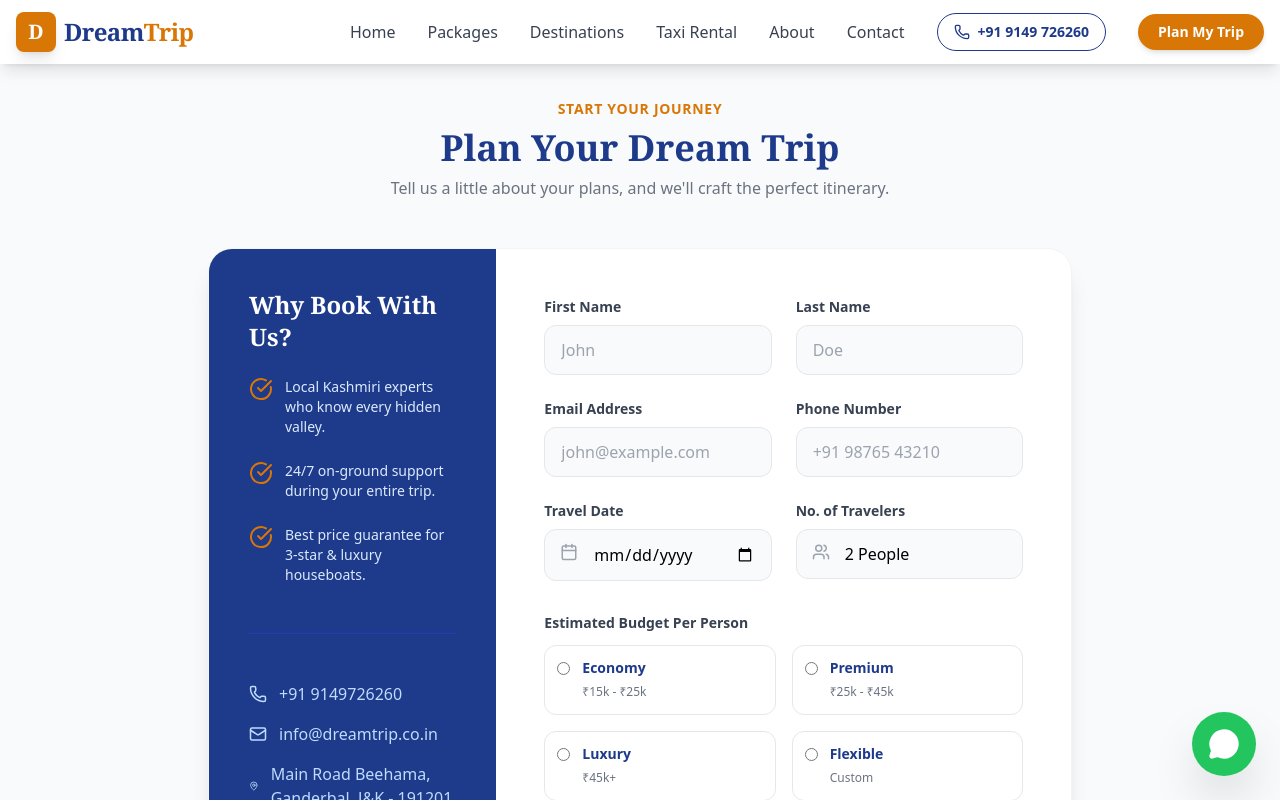
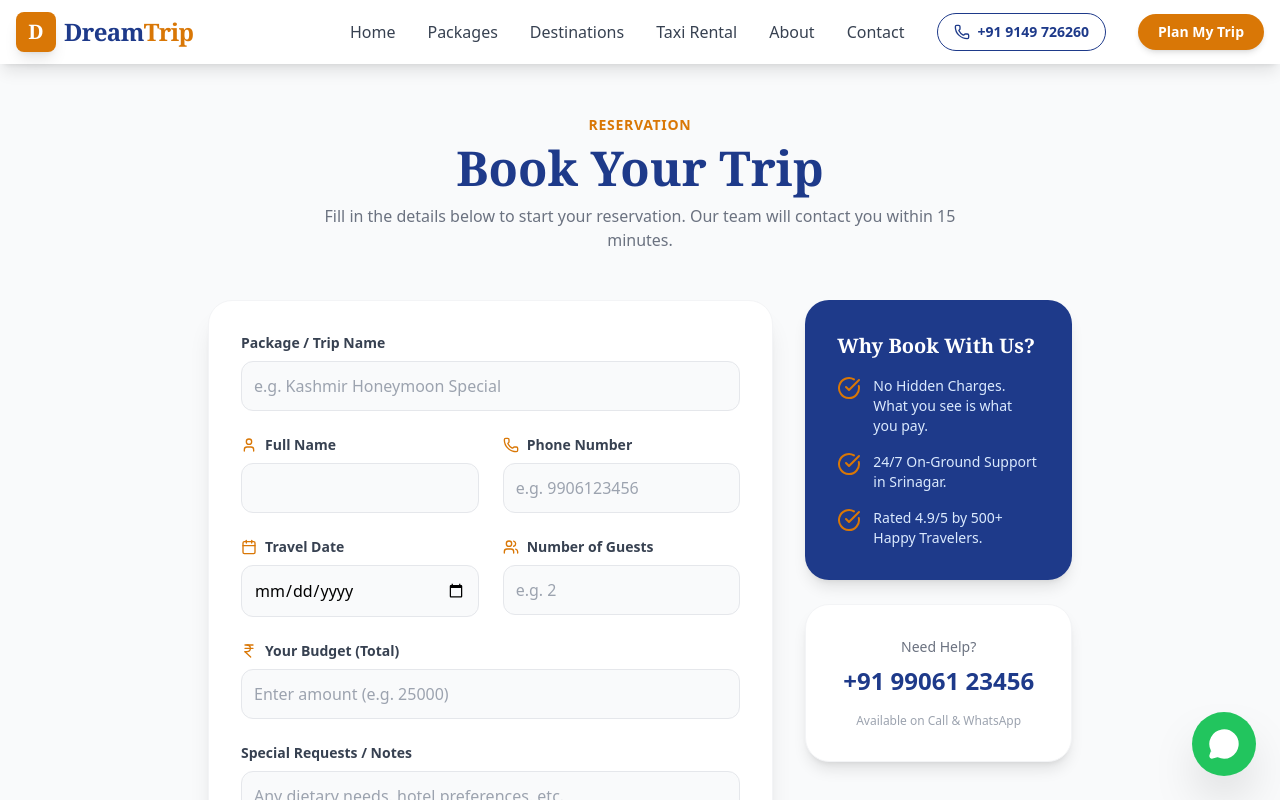
Before and after one commit to Lone-Suhail/DREAM-TRIP, a Next.js app: page /book in a window 1280 px wide. Shown: the top 800 px of the page. Built offline with nearby package versions, Linux system fonts and the light colour scheme; a web font is replaced by a local one.

Commit message:
Fixed booking page form budget and date logic

```diff
--- a/app/book/page.tsx
+++ b/app/book/page.tsx
@@ -1,157 +1,224 @@
-import React, { Suspense } from 'react';
-import { Mail, Phone, MapPin, Calendar, Users, CheckCircle } from 'lucide-react';
+'use client';
 
-export default function Book() {
+import React, { useState, useEffect, Suspense } from 'react';
+import { useSearchParams } from 'next/navigation';
+import { Calendar, User, Phone, Users, CheckCircle, ArrowRight, IndianRupee } from 'lucide-react';
+
+// We need this wrapper component to handle the Search Params safely
+function BookingForm() {
+  const searchParams = useSearchParams();
+
+  // Get Today's Date to block past dates
+  const today = new Date().toISOString().split("T")[0];
+
+  const [formData, setFormData] = useState({
+    name: '',
+    phone: '',
+    date: '',
+    guests: '',
+    // If they came from a link like /book?package=Honeymoon, pre-fill it
+    packageName: searchParams.get('package') || '',
+    // If they came from a link like /book?budget=Economy, pre-fill it
+    budget: searchParams.get('budget') || '',
+    message: ''
+  });
+
+  const handleChange = (e: React.ChangeEvent<HTMLInputElement | HTMLTextAreaElement>) => {
+    setFormData({ ...formData, [e.target.name]: e.target.value });
+  };
+
+  const handleSubmit = (e: React.FormEvent) => {
+    e.preventDefault();
+
+    // VALIDATION
+    if (!formData.name || !formData.phone || !formData.date) {
+      alert("Please fill in Name, Phone, and Travel Date.");
+      return;
+    }
+
+    // WHATSAPP MESSAGE GENERATION
+    const phoneNumber = "919906123456"; // YOUR NUMBER
+
+    const text = `*New Booking Request* 🏔️%0A%0A` +
+      `📦 *Package:* ${formData.packageName || "Not Specified"}%0A` +
+      `👤 *Name:* ${formData.name}%0A` +
+      `📞 *Phone:* ${formData.phone}%0A` +
+      `📅 *Date:* ${formData.date}%0A` +
+      `👥 *Guests:* ${formData.guests}%0A` +
+      `💰 *Budget:* ₹${formData.budget}%0A` +
+      `📝 *Note:* ${formData.message}`;
+
+    window.open(`https://wa.me/${phoneNumber}?text=${text}`, '_blank');
+  };
+
   return (
-    <Suspense fallback={<div>Loading...</div>}>
-      <BookingForm />
-    </Suspense>
+    <form onSubmit={handleSubmit} className="space-y-6">
+
+      {/* Package Name (Auto-filled but editable) */}
+      <div>
+        <label className="block text-sm font-bold text-gray-700 mb-2">Package / Trip Name</label>
+        <input
+          type="text"
+          name="packageName"
+          value={formData.packageName}
+          onChange={handleChange}
+          placeholder="e.g. Kashmir Honeymoon Special"
+          className="w-full p-3 bg-gray-50 rounded-xl border border-gray-200 focus:outline-none focus:border-[#1E3A8A] font-medium"
+        />
+      </div>
+
+      <div className="grid grid-cols-1 md:grid-cols-2 gap-6">
+        <div>
+          <label className="block text-sm font-bold text-gray-700 mb-2 flex items-center gap-2">
+             <User size={16} className="text-[#D97706]" /> Full Name
+          </label>
+          <input
+            type="text"
+            name="name"
+            value={formData.name}
+            onChange={handleChange}
+            className="w-full p-3 bg-gray-50 rounded-xl border border-gray-200 focus:outline-none focus:border-[#1E3A8A]"
+            required
+          />
+        </div>
+        <div>
+          <label className="block text-sm font-bold text-gray-700 mb-2 flex items-center gap-2">
+             <Phone size={16} className="text-[#D97706]" /> Phone Number
+          </label>
+          <input
+            type="tel"
+            name="phone"
+            value={formData.phone}
+            onChange={handleChange}
+            placeholder="e.g. 9906123456"
+            className="w-full p-3 bg-gray-50 rounded-xl border border-gray-200 focus:outline-none focus:border-[#1E3A8A]"
+            required
+          />
+        </div>
+      </div>
+
+      <div className="grid grid-cols-1 md:grid-cols-2 gap-6">
+        <div>
+          <label className="block text-sm font-bold text-gray-700 mb-2 flex items-center gap-2">
+             <Calendar size={16} className="text-[#D97706]" /> Travel Date
+          </label>
+          <input
+            type="date"
+            name="date"
+            min={today} // BLOCKS PAST DATES
+            value={formData.date}
+            onChange={handleChange}
+            className="w-full p-3 bg-gray-50 rounded-xl border border-gray-200 focus:outline-none focus:border-[#1E3A8A]"
+            required
+          />
+        </div>
+        <div>
+          <label className="block text-sm font-bold text-gray-700 mb-2 flex items-center gap-2">
+             <Users size={16} className="text-[#D97706]" /> Number of Guests
+          </label>
+          <input
+            type="number"
+            name="guests"
+            value={formData.guests}
+            onChange={handleChange}
+            placeholder="e.g. 2"
+            className="w-full p-3 bg-gray-50 rounded-xl border border-gray-200 focus:outline-none focus:border-[#1E3A8A]"
+          />
+        </div>
+      </div>
+
+      {/* MANUAL BUDGET INPUT */}
+      <div>
+        <label className="block text-sm font-bold text-gray-700 mb-2 flex items-center gap-2">
+           <IndianRupee size={16} className="text-[#D97706]" /> Your Budget (Total)
+        </label>
+        <input
+          type="number"
+          name="budget"
+          value={formData.budget}
+          onChange={handleChange}
+          placeholder="Enter amount (e.g. 25000)"
+          className="w-full p-3 bg-gray-50 rounded-xl border border-gray-200 focus:outline-none focus:border-[#1E3A8A]"
+        />
+      </div>
+
+      <div>
+        <label className="block text-sm font-bold text-gray-700 mb-2">Special Requests / Notes</label>
+        <textarea
+          name="message"
+          rows={3}
+          value={formData.message}
+          onChange={handleChange}
+          className="w-full p-3 bg-gray-50 rounded-xl border border-gray-200 focus:outline-none focus:border-[#1E3A8A]"
+          placeholder="Any dietary needs, hotel preferences, etc."
+        ></textarea>
+      </div>
+
+      <button
+        type="submit"
+        className="w-full bg-[#1E3A8A] text-white font-bold py-4 rounded-xl shadow-lg hover:bg-blue-900 transition-all flex items-center justify-center gap-2 hover:scale-[1.02]"
+      >
+        Confirm Booking Request <ArrowRight size={20} />
+      </button>
+
+      <p className="text-center text-xs text-gray-400 mt-4">
+        *No payment required now. We will confirm availability via WhatsApp.
+      </p>
+    </form>
   );
 }
 
-function BookingForm() {
+// MAIN PAGE COMPONENT
+export default function BookPage() {
   return (
-    <main className="min-h-screen bg-gray-50 pt-24 pb-12">
+    <main className="min-h-screen bg-gray-50 pt-28 pb-20 font-sans">
       <div className="container mx-auto px-4 max-w-4xl">
 
+        {/* Header */}
         <div className="text-center mb-12">
-          <span className="text-[#D97706] font-bold uppercase tracking-wider text-sm">Start Your Journey</span>
-          <h1 className="text-4xl font-serif font-bold text-[#1E3A8A] mt-2">Plan Your Dream Trip</h1>
-          <p className="text-gray-500 mt-2">Tell us a little about your plans, and we'll craft the perfect itinerary.</p>
+          <span className="text-[#D97706] font-bold uppercase tracking-wider text-sm">Reservation</span>
+          <h1 className="text-4xl md:text-5xl font-serif font-bold text-[#1E3A8A] mt-2">Book Your Trip</h1>
+          <p className="text-gray-500 mt-3 max-w-2xl mx-auto">
+            Fill in the details below to start your reservation. Our team will contact you within 15 minutes.
+          </p>
         </div>
 
-        <div className="bg-white rounded-3xl shadow-xl overflow-hidden border border-gray-100">
-          <div className="grid grid-cols-1 md:grid-cols-3">
+        <div className="grid grid-cols-1 lg:grid-cols-3 gap-8">
 
-            {/* Left Side - Contact Info */}
-            <div className="bg-[#1E3A8A] p-10 text-white hidden md:block">
-              <h3 className="text-2xl font-serif font-bold mb-6">Why Book With Us?</h3>
-              <ul className="space-y-6">
+          {/* Left Side: The Form */}
+          <div className="lg:col-span-2 bg-white rounded-3xl shadow-xl p-8 border border-gray-100">
+             <Suspense fallback={<div>Loading form...</div>}>
+                <BookingForm />
+             </Suspense>
+          </div>
+
+          {/* Right Side: Trust Badges */}
+          <div className="space-y-6">
+             <div className="bg-[#1E3A8A] text-white rounded-3xl p-8 shadow-lg">
+                <h3 className="text-xl font-bold mb-4 font-serif">Why Book With Us?</h3>
+                <ul className="space-y-4">
                    <li className="flex items-start gap-3">
-                  <CheckCircle className="text-[#D97706] shrink-0" />
-                  <span className="text-blue-100 text-sm">Local Kashmiri experts who know every hidden valley.</span>
+                      <CheckCircle className="shrink-0 text-[#D97706]" />
+                      <span className="text-blue-100 text-sm">No Hidden Charges. What you see is what you pay.</span>
                    </li>
                    <li className="flex items-start gap-3">
-                  <CheckCircle className="text-[#D97706] shrink-0" />
-                  <span className="text-blue-100 text-sm">24/7 on-ground support during your entire trip.</span>
+                      <CheckCircle className="shrink-0 text-[#D97706]" />
+                      <span className="text-blue-100 text-sm">24/7 On-Ground Support in Srinagar.</span>
                    </li>
                    <li className="flex items-start gap-3">
-                  <CheckCircle className="text-[#D97706] shrink-0" />
-                  <span className="text-blue-100 text-sm">Best price guarantee for 3-star & luxury houseboats.</span>
+                      <CheckCircle className="shrink-0 text-[#D97706]" />
+                      <span className="text-blue-100 text-sm">Rated 4.9/5 by 500+ Happy Travelers.</span>
                    </li>
                 </ul>
+             </div>
 
-              <div className="mt-12 pt-12 border-t border-blue-800 space-y-4">
-                <div className="flex items-center gap-3 text-blue-200">
-                  <Phone size={18} /> +91 9149726260
-                </div>
-                <div className="flex items-center gap-3 text-blue-200">
-                  <Mail size={18} /> info@dreamtrip.co.in
-                </div>
-                <div className="flex items-center gap-3 text-blue-200">
-                  <MapPin size={18} /> Main Road Beehama, Ganderbal, J&K - 191201
-                </div>
+             <div className="bg-white rounded-3xl p-8 shadow-lg border border-gray-100 text-center">
+                <p className="text-gray-500 text-sm mb-2">Need Help?</p>
+                <p className="text-2xl font-bold text-[#1E3A8A] mb-4">+91 99061 23456</p>
+                <p className="text-xs text-gray-400">Available on Call & WhatsApp</p>
              </div>
           </div>
 
-            {/* Right Side - The Form */}
-            <div className="col-span-2 p-8 md:p-12">
-              <form>
-                <div className="grid grid-cols-1 md:grid-cols-2 gap-6 mb-6">
-                  <div>
-                    <label className="block text-sm font-bold text-gray-700 mb-2">First Name</label>
-                    <input type="text" className="w-full px-4 py-3 rounded-xl bg-gray-50 border border-gray-200 focus:border-[#D97706] focus:ring-0 outline-none transition-all" placeholder="John" />
-                  </div>
-                  <div>
-                    <label className="block text-sm font-bold text-gray-700 mb-2">Last Name</label>
-                    <input type="text" className="w-full px-4 py-3 rounded-xl bg-gray-50 border border-gray-200 focus:border-[#D97706] focus:ring-0 outline-none transition-all" placeholder="Doe" />
-                  </div>
-                </div>
-
-                <div className="grid grid-cols-1 md:grid-cols-2 gap-6 mb-6">
-                  <div>
-                    <label className="block text-sm font-bold text-gray-700 mb-2">Email Address</label>
-                    <input type="email" className="w-full px-4 py-3 rounded-xl bg-gray-50 border border-gray-200 focus:border-[#D97706] focus:ring-0 outline-none transition-all" placeholder="john@example.com" />
-                  </div>
-                  <div>
-                    <label className="block text-sm font-bold text-gray-700 mb-2">Phone Number</label>
-                    <input type="tel" className="w-full px-4 py-3 rounded-xl bg-gray-50 border border-gray-200 focus:border-[#D97706] focus:ring-0 outline-none transition-all" placeholder="+91 98765 43210" />
-                  </div>
-                </div>
-
-                <div className="grid grid-cols-1 md:grid-cols-2 gap-6 mb-8">
-                  <div>
-                    <label className="block text-sm font-bold text-gray-700 mb-2">Travel Date</label>
-                    <div className="relative">
-                      <Calendar className="absolute top-3.5 left-4 text-gray-400" size={18} />
-                      <input type="date" className="w-full pl-12 pr-4 py-3 rounded-xl bg-gray-50 border border-gray-200 focus:border-[#D97706] focus:ring-0 outline-none transition-all" />
-                    </div>
-                  </div>
-                  <div>
-                    <label className="block text-sm font-bold text-gray-700 mb-2">No. of Travelers</label>
-                    <div className="relative">
-                      <Users className="absolute top-3.5 left-4 text-gray-400" size={18} />
-                      <select className="w-full pl-12 pr-4 py-3 rounded-xl bg-gray-50 border border-gray-200 focus:border-[#D97706] focus:ring-0 outline-none transition-all appearance-none">
-                        <option>2 People</option>
-                        <option>3-4 People</option>
-                        <option>5-8 People</option>
-                        <option>Group (9+)</option>
-                      </select>
-                    </div>
-                  </div>
-                </div>
-
-                {/* --- BUDGET SECTION (Added Here) --- */}
-                <div className="mb-8">
-                  <label className="block text-sm font-bold text-gray-700 mb-3">Estimated Budget Per Person</label>
-                  <div className="grid grid-cols-2 gap-4">
-                    <label className="border border-gray-200 rounded-xl p-3 flex items-start gap-3 cursor-pointer hover:border-[#D97706] hover:bg-orange-50 has-[:checked]:border-[#D97706] has-[:checked]:bg-orange-50 transition-all">
-                      <input type="radio" name="budget" value="economy" className="accent-[#D97706] mt-1" />
-                      <div>
-                        <span className="block font-bold text-[#1E3A8A] text-sm">Economy</span>
-                        <span className="text-xs text-gray-500">₹15k - ₹25k</span>
-                      </div>
-                    </label>
-
-                    <label className="border border-gray-200 rounded-xl p-3 flex items-start gap-3 cursor-pointer hover:border-[#D97706] hover:bg-orange-50 has-[:checked]:border-[#D97706] has-[:checked]:bg-orange-50 transition-all">
-                      <input type="radio" name="budget" value="premium" className="accent-[#D97706] mt-1" />
-                      <div>
-                        <span className="block font-bold text-[#1E3A8A] text-sm">Premium</span>
-                        <span className="text-xs text-gray-500">₹25k - ₹45k</span>
-                      </div>
-                    </label>
-
-                    <label className="border border-gray-200 rounded-xl p-3 flex items-start gap-3 cursor-pointer hover:border-[#D97706] hover:bg-orange-50 has-[:checked]:border-[#D97706] has-[:checked]:bg-orange-50 transition-all">
-                      <input type="radio" name="budget" value="luxury" className="accent-[#D97706] mt-1" />
-                      <div>
-                        <span className="block font-bold text-[#1E3A8A] text-sm">Luxury</span>
-                        <span className="text-xs text-gray-500">₹45k+</span>
-                      </div>
-                    </label>
-
-                    <label className="border border-gray-200 rounded-xl p-3 flex items-start gap-3 cursor-pointer hover:border-[#D97706] hover:bg-orange-50 has-[:checked]:border-[#D97706] has-[:checked]:bg-orange-50 transition-all">
-                      <input type="radio" name="budget" value="custom" className="accent-[#D97706] mt-1" />
-                      <div>
-                        <span className="block font-bold text-[#1E3A8A] text-sm">Flexible</span>
-                        <span className="text-xs text-gray-500">Custom</span>
-                      </div>
-                    </label>
-                  </div>
-                </div>
-                {/* --- END BUDGET SECTION --- */}
-
-                <div className="mb-8">
-                  <label className="block text-sm font-bold text-gray-700 mb-2">Anything specific you want to see?</label>
-                  <textarea className="w-full px-4 py-3 rounded-xl bg-gray-50 border border-gray-200 focus:border-[#D97706] focus:ring-0 outline-none transition-all h-32 resize-none" placeholder="e.g. We want to stay in a houseboat for 2 nights and visit Sonamarg..."></textarea>
-                </div>
-
-                <button className="w-full bg-[#D97706] hover:bg-amber-600 text-white font-bold py-4 rounded-xl shadow-lg hover:shadow-xl hover:-translate-y-1 transition-all">
-                  Get My Free Quote
-                </button>
-
-              </form>
-            </div>
-          </div>
         </div>
       </div>
     </main>
```
Lines whose indentation alone changed are shown as unchanged.
